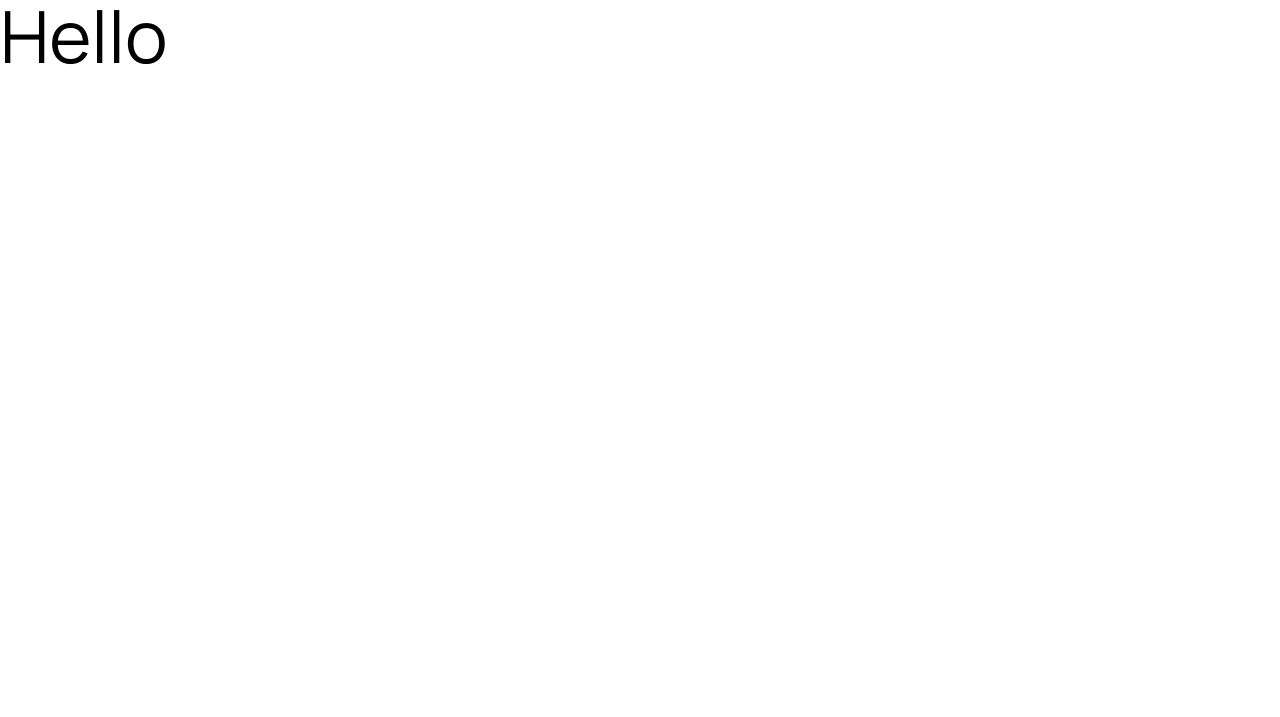
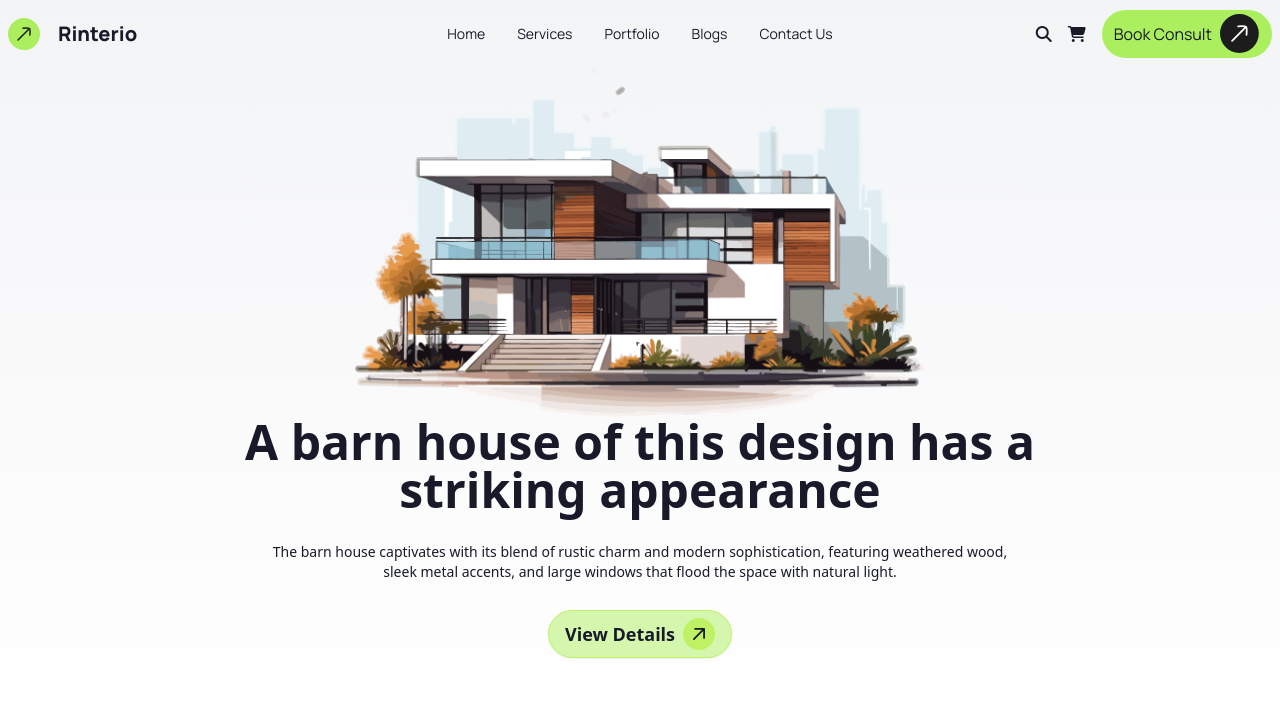
Before and after one commit to Sadik-Sami/B10-Assignment-3, a plain HTML site: page index.html in a window 1280 px wide. Drawn offline with nearby package versions, Linux system fonts and the light colour scheme.

Commit message:
header and hero section completed

```diff
--- a/index.html
+++ b/index.html
@@ -1,5 +1,8 @@
 <!DOCTYPE html>
-<html lang="en">
+<html
+  lang="en"
+  data-theme="corporate"
+>
   <head>
     <meta charset="UTF-8" />
     <meta
@@ -24,6 +27,11 @@
       src="https://kit.fontawesome.com/33fb43d274.js"
       crossorigin="anonymous"
     ></script>
+    <link
+      href="https://cdn.jsdelivr.net/npm/daisyui@4.12.10/dist/full.min.css"
+      rel="stylesheet"
+      type="text/css"
+    />
     <script src="https://cdn.tailwindcss.com"></script>
     <script>
       tailwind.config = {
@@ -31,16 +39,146 @@
           extend: {
             colors: {
               clifford: "#da373d",
+              accent_green_dark: "#ABEF5F",
+              accent_green_light: "rgba(171, 239, 95, 0.50)",
             },
             fontFamily: {
               manrope: ["Manrope", "sans-serif"],
             },
           },
         },
+        daisiui: {
+          themes: ["light", "dark", "corporate"],
+        },
       };
     </script>
   </head>
   <body>
-    <h1 class="text-7xl font-manrope">Hello</h1>
+    <header class="bg-gradient-to-b from-gray-100 h-[90vh]">
+      <div class="navbar max-w-screen-xl mx-auto font-manrope">
+        <div class="navbar-start">
+          <svg
+            width="33"
+            height="33"
+            viewBox="0 0 33 33"
+            fill="none"
+            xmlns="http://www.w3.org/2000/svg"
+          >
+            <rect
+              x="0.0106201"
+              y="0.0522461"
+              width="32"
+              height="32"
+              rx="16"
+              transform="rotate(0.019056 0.0106201 0.0522461)"
+              fill="#ABEF5F"
+            />
+            <path
+              d="M21.007 11.0593L10.0033 22.0557"
+              stroke="#1C1C1C"
+              stroke-width="1.5"
+              stroke-linecap="round"
+            />
+            <path
+              d="M15.0073 10.1887C15.0073 10.1887 20.6409 9.71565 21.4957 10.5708C22.3503 11.426 21.8734 17.0594 21.8734 17.0594"
+              stroke="#1C1C1C"
+              stroke-width="1.5"
+              stroke-linecap="round"
+              stroke-linejoin="round"
+            />
+          </svg>
+          <a class="btn btn-ghost text-xl font-extrabold">Rinterio</a>
+        </div>
+        <div class="navbar-center hidden lg:flex">
+          <ul class="menu menu-horizontal px-1">
+            <li><a href="#home">Home</a></li>
+            <li><a href="#services">Services</a></li>
+            <li><a href="#portfolio">Portfolio</a></li>
+            <li><a href="#blogs">Blogs</a></li>
+            <li><a href="#contact">Contact Us</a></li>
+          </ul>
+        </div>
+        <div class="navbar-end">
+          <div class="md:flex gap-4 justify-center items-center hidden">
+            <i class="fa-solid fa-magnifying-glass"></i>
+            <i class="fa-solid fa-cart-shopping"></i>
+            <button class="flex items-center gap-2 bg-accent_green_dark rounded-3xl px-3 py-1">
+              <p>Book Consult</p>
+              <svg
+                width="40"
+                height="40"
+                viewBox="0 0 33 33"
+                fill="none"
+                xmlns="http://www.w3.org/2000/svg"
+              >
+                <rect
+                  x="0.0146027"
+                  y="0.0957031"
+                  width="32"
+                  height="32"
+                  rx="16"
+                  transform="rotate(0.019056 0.0146027 0.0957031)"
+                  fill="#1C1C1C"
+                />
+                <path
+                  d="M21.0109 11.1028L10.0073 22.0991"
+                  stroke="white"
+                  stroke-width="1.5"
+                  stroke-linecap="round"
+                />
+                <path
+                  d="M15.0112 10.2321C15.0112 10.2321 20.6449 9.7591 21.4996 10.6143C22.3542 11.4695 21.8773 17.1029 21.8773 17.1029"
+                  stroke="white"
+                  stroke-width="1.5"
+                  stroke-linecap="round"
+                  stroke-linejoin="round"
+                />
+              </svg>
+            </button>
+          </div>
+          <div class="md:hidden flex">
+            <div class="dropdown dropdown-end">
+              <div
+                tabindex="0"
+                role="button"
+                class="bg-white m-1"
+              >
+                <i class="fa-solid fa-bars"></i>
+              </div>
+              <ul
+                tabindex="0"
+                class="dropdown-content menu bg-base-100 rounded-box z-[1] w-52 p-2 shadow"
+              >
+                <li><a href="#home">Home</a></li>
+                <li><a href="#services">Services</a></li>
+                <li><a href="#portfolio">Portfolio</a></li>
+                <li><a href="#blogs">Blogs</a></li>
+                <li><a href="#contact">Contact Us</a></li>
+              </ul>
+            </div>
+          </div>
+        </div>
+      </div>
+      <!-- hero -->
+      <section class="max-w-screen-xl mx-auto ">
+        <div class="mx-3 pb-14">
+            <img class="mx-auto" src="assets/banner.png" alt="">
+            <h1 class="text-2xl lg:text-5xl max-w-[55rem] mx-auto text-center font-bold">A barn house of this design
+                has a striking appearance</h1>
+            <p class="text-center my-4 text-sm lg:my-7 lg:max-w-[47rem] mx-auto">The barn house captivates with its
+                blend of rustic charm and modern sophistication, featuring weathered wood, sleek metal accents, and
+                large windows that flood the space with natural light.</p>
+            <div class="text-center">
+                <button class="btn  lg:w-auto text-lg bg-accent_green_light rounded-full border-lime-300">View Details
+                    <svg xmlns="http://www.w3.org/2000/svg" viewBox="0 0 20 20" fill="currentColor"
+                        class="size-8 bg-lime-300 rounded-full p-1">
+                        <path fill-rule="evenodd"
+                            d="M5.22 14.78a.75.75 0 0 0 1.06 0l7.22-7.22v5.69a.75.75 0 0 0 1.5 0v-7.5a.75.75 0 0 0-.75-.75h-7.5a.75.75 0 0 0 0 1.5h5.69l-7.22 7.22a.75.75 0 0 0 0 1.06Z"
+                            clip-rule="evenodd" />
+                    </svg></button>
+            </div>
+        </div>
+    </section>
+    </header>
   </body>
 </html>
```
